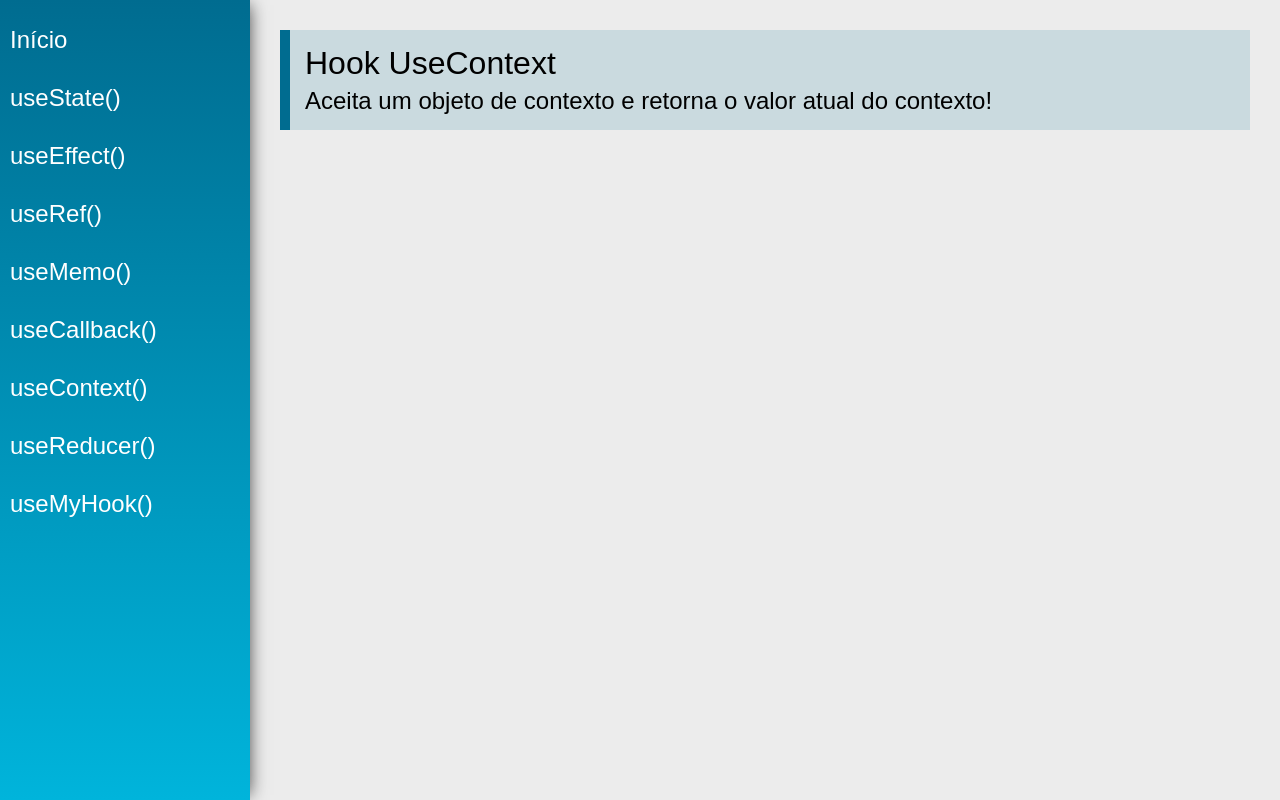
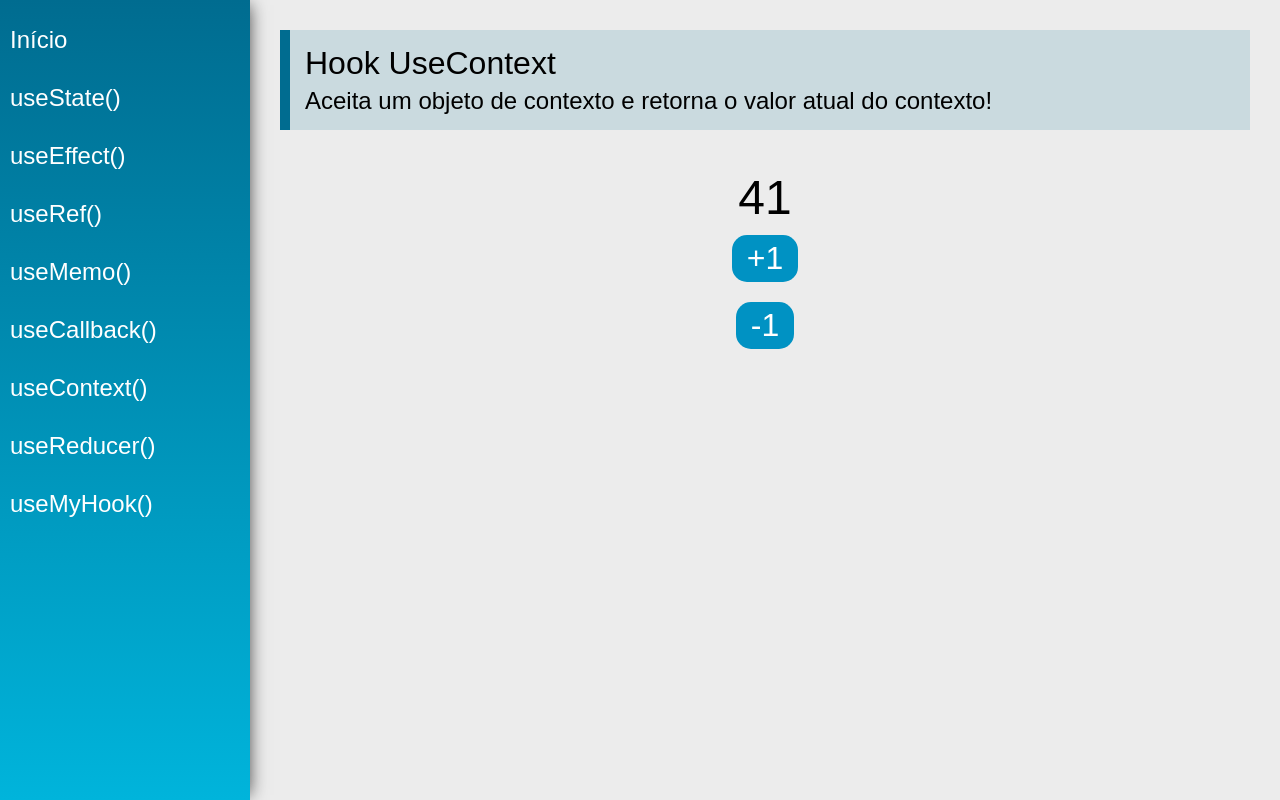
Before and after one commit to BrauUu/cource-react-hooks, a React (Vite) app: page /useContext in a window 1280 px wide. Built offline with nearby package versions, Linux system fonts and the light colour scheme.

Commit message:
using contextAPI and useContext

```diff
--- /dev/null
+++ b/src/data/DataContext.js
@@ -0,0 +1,9 @@
+import React from 'react'
+
+export const data = {
+    number: 41,
+    string: 'Hi mom',
+    boolean: false
+}
+
+export const DataContext = React.createContext(data)
--- a/src/views/App.jsx
+++ b/src/views/App.jsx
@@ -1,18 +1,23 @@
 import './App.css'
-import React from 'react'
+import React, { useState } from 'react'
 import { BrowserRouter as Router } from 'react-router-dom'
+import { data, DataContext } from '../data/DataContext'
 
 import Menu from '../components/layout/Menu'
 import Content from '../components/layout/Content'
 
 const App = props => {
 
+    const [state, setState] = useState(data)
+
     return (
         <div className="App">
-            <Router>
-                <Menu />
-                <Content />
-            </Router>
+            <DataContext.Provider value={{state, setState}}>
+                <Router>
+                    <Menu />
+                    <Content />
+                </Router>
+            </DataContext.Provider>
         </div>
     )
 }
--- a/src/views/examples/UseContext.jsx
+++ b/src/views/examples/UseContext.jsx
@@ -1,13 +1,44 @@
-import React from 'react'
+import React, { useContext } from 'react'
 import PageTitle from '../../components/layout/PageTitle'
 
+import { DataContext } from '../../data/DataContext'
+
 const UseContext = (props) => {
+
+    const {state, setState} = useContext(DataContext)
+
+    function changeNumber(newNumber) {
+        setState({
+            ...state,
+            number: newNumber
+        })
+    }
+
     return (
         <div className="UseContext">
             <PageTitle
                 title="Hook UseContext"
                 subtitle="Aceita um objeto de contexto e retorna o valor atual do contexto!"
             />
+            <div className="center">
+                <span className="text">
+                    {state.number}
+                </span>
+            </div>
+            <div className="center">
+                <button
+                    className="btn"
+                    onClick={() => changeNumber(state.number + 1)}
+                >
+                    +1
+                </button>
+                <button
+                    className="btn"
+                    onClick={() => changeNumber(state.number - 1)}
+                >
+                    -1
+                </button>
+            </div>
         </div>
     )
 }
```
